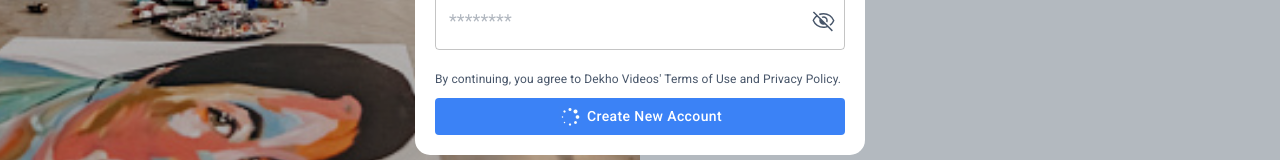
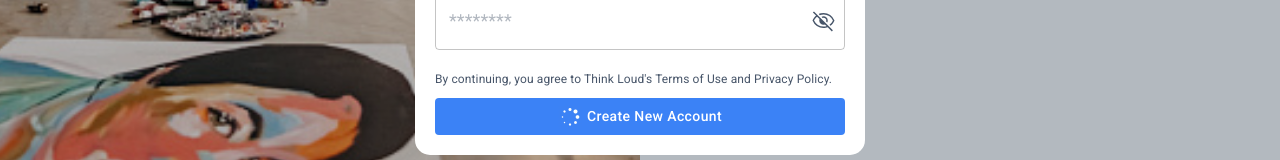
Before and after one commit to hsnice16/Think-Loud, a React (Create React App) app: page / in a window 1280 px wide. Both pictures are taken after a click on the button "Sign Up now". Shown: the part 518-678 px from the top of the page. Built offline with nearby package versions, Linux system fonts and the light colour scheme; what miragejs would draw is missing.

Commit message:
pr request change - correction in terms policy text

```diff
--- a/src/components/dialog/sign-up-dialog/SignUpDialog.jsx
+++ b/src/components/dialog/sign-up-dialog/SignUpDialog.jsx
@@ -65,7 +65,7 @@ export const SignUpDialog = ({ openSignUpDialog, setOpenSignUpDialog }) => {
         </FormWrapper>
 
         <Typography mb="1rem" mt="1rem" fontSize="1.2rem">
-          By continuing, you agree to Dekho Videos' Terms of Use and Privacy
+          By continuing, you agree to Think Loud's Terms of Use and Privacy
           Policy.
         </Typography>
       </DialogContent>
```
